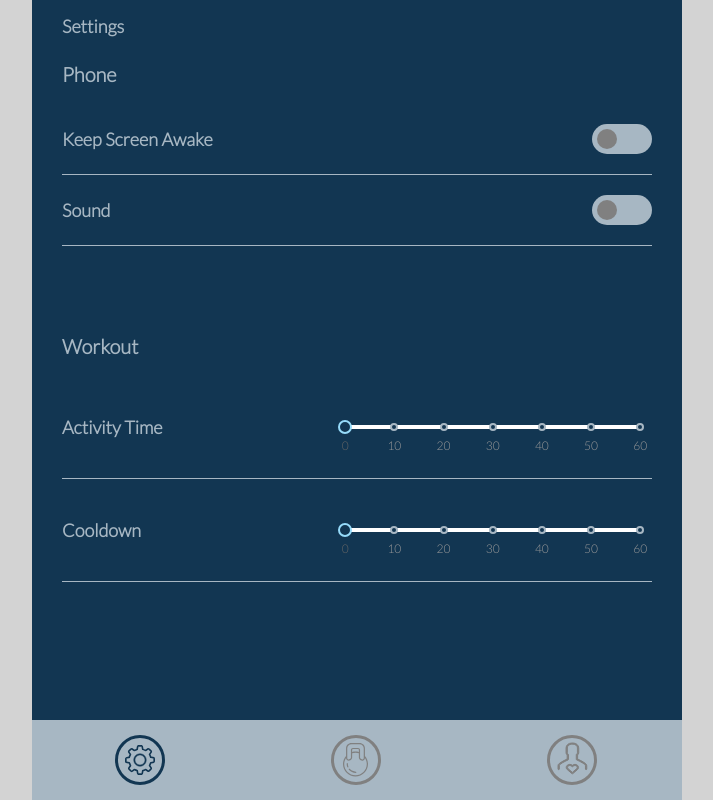
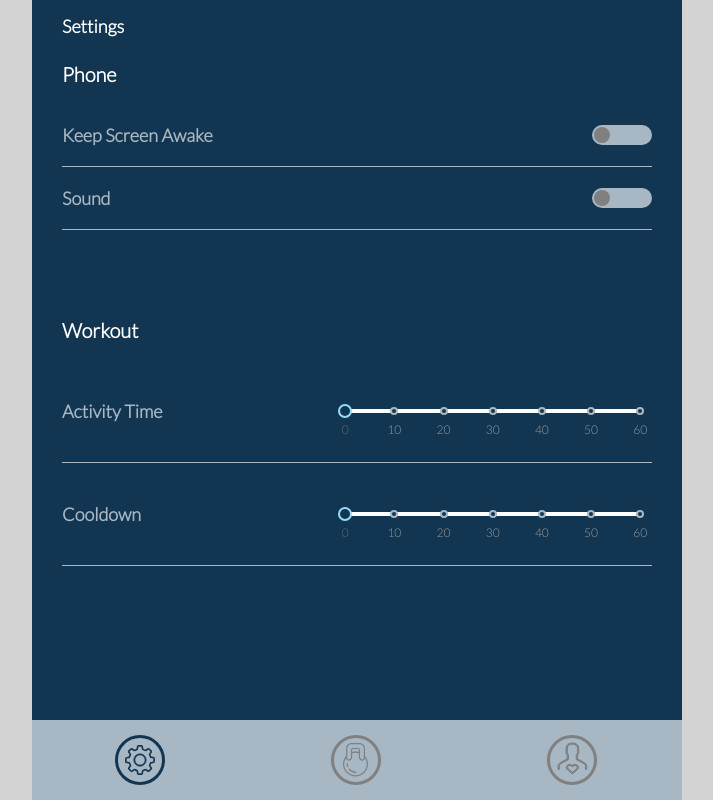
Before and after one commit to maiki-mo/criit, a React (Create React App) app: page /settings in a window 1280 px wide. Shown: the whole page, without its empty margins (283-996 px from the left). Built offline with nearby package versions, Linux system fonts and the light colour scheme.

Commit message:
more styling

```diff
--- a/src/components/SliderItem.js
+++ b/src/components/SliderItem.js
@@ -1,5 +1,5 @@
 import React from 'react';
-import Slider, { Range } from 'rc-slider';
+import Slider from 'rc-slider';
 
 import 'rc-slider/assets/index.css';
 import styles from '../constants/styles';
--- a/src/components/ToggleSwitchItem.js
+++ b/src/components/ToggleSwitchItem.js
@@ -41,7 +41,7 @@ export default ( {
         <div style={localStyles.container}>
             <span style={localStyles.text}>{text}</span>
             <Switch
-                handleDiameter={20}
+                handleDiameter={16}
                 offColor={offColor}
                 onHandleColor={onHandleColor}
                 offHandleColor={offHandleColor}
@@ -50,7 +50,7 @@ export default ( {
                 onColor={onColor}
                 checked={checked}
                 onChange={onSwitch}
-                height={30}
+                height={20}
                 width={60}
             />
         </div>
--- a/src/screens/Settings.js
+++ b/src/screens/Settings.js
@@ -37,6 +37,7 @@ export default ( { containerStyles } ) => {
             justifyContent: 'space-between',
         },
         subText: {
+            color: colors.white,
             fontSize: 20,
             margin: 0,
         },
@@ -56,7 +57,7 @@ export default ( { containerStyles } ) => {
         <main style={localStyles.container}>
             <ScreenHeader
                 title="Settings"
-                titleColor={colors.lightBlue}
+                titleColor={colors.white}
                 titleSize={18}
             />
             <section style={localStyles.sectionContainer}>
--- a/src/screens/User.js
+++ b/src/screens/User.js
@@ -32,6 +32,7 @@ export default ( { containerStyles } ) => {
             justifyContent: 'space-between',
         },
         subText: {
+            color: colors.white,
             fontSize: 20,
             margin: 0,
         },
@@ -41,7 +42,7 @@ export default ( { containerStyles } ) => {
         <main style={localStyles.container}>
             <ScreenHeader
                 title="User"
-                titleColor={colors.lightBlue}
+                titleColor={colors.white}
                 titleSize={18}
             />
             <section style={localStyles.subContainer}>
```
